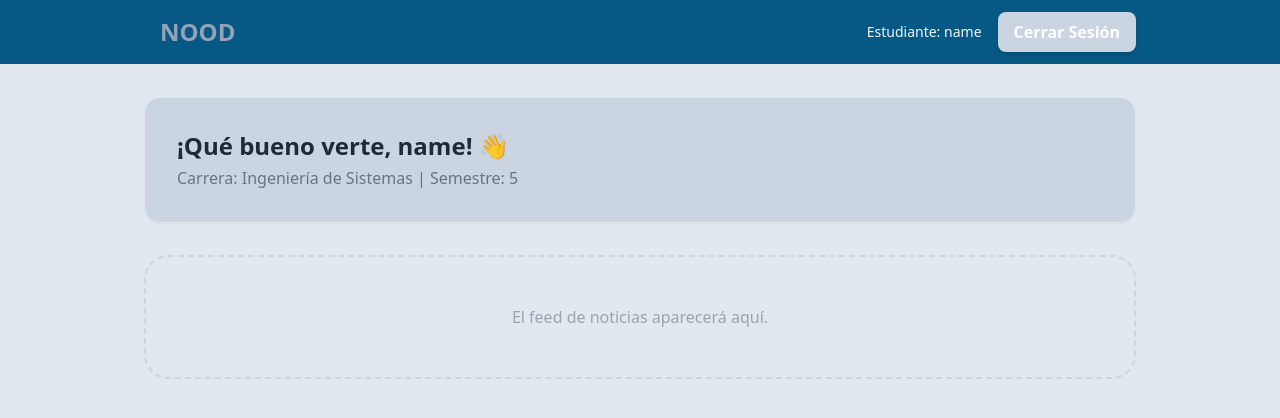
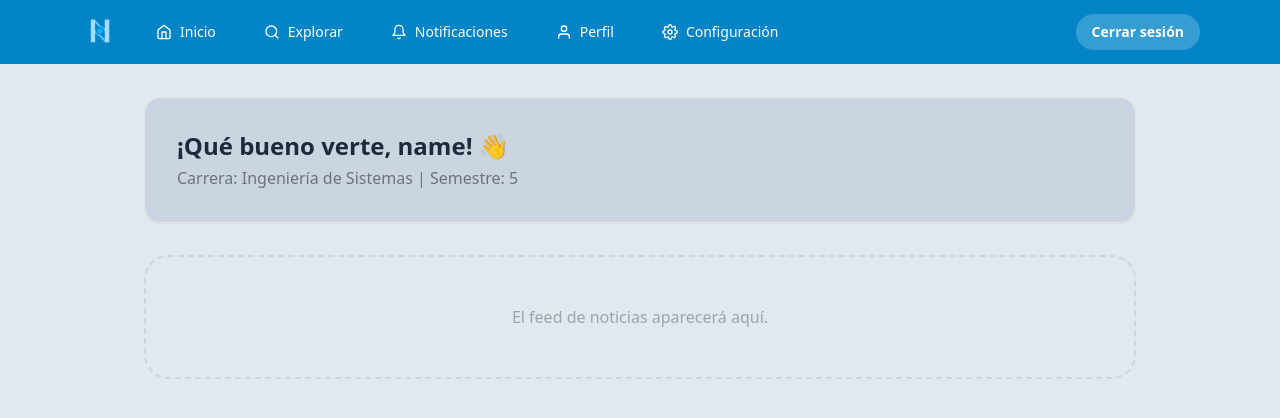
Before and after one commit to Andres-debug/Social-Media-PB-Front, a React (Vite) app: page / in a window 1280 px wide. Both pictures are taken after typing "name@example.com", "Sample123" into the empty fields and a click on the button "Ingresar". Shown: the top 418 px of the page. Built offline with nearby package versions, Linux system fonts and the light colour scheme.

Commit message:
Se crea la navbar para version desktop

```diff
--- a/package.json
+++ b/package.json
@@ -13,6 +13,7 @@
     "@tailwindcss/vite": "^4.2.1",
     "react": "^19.2.0",
     "react-dom": "^19.2.0",
+    "react-icons": "^5.6.0",
     "react-router-dom": "^7.13.1",
     "zustand": "^5.0.11"
   },
--- a/src/layout/Navbar.tsx
+++ b/src/layout/Navbar.tsx
@@ -1,9 +1,12 @@
+import { useState } from 'react';
+import { useNavigate } from 'react-router-dom';
 import { useUserStore } from '../context/useUserStore';
-import { useNavigate } from 'react-router-dom';
-import { Button } from '../layout/iu/Button';
+import { FiHome, FiSearch, FiBell, FiUser, FiSettings, FiMenu, FiX } from 'react-icons/fi';
+import NoodLogo from '../assets/Nood_Logo.png';
 
 export const Navbar = () => {
-  const { user, logout } = useUserStore();
+  const [isMenuOpen, setIsMenuOpen] = useState(false);
+  const logout = useUserStore((state) => state.logout);
   const navigate = useNavigate();
 
   const handleLogout = () => {
@@ -11,19 +14,90 @@ export const Navbar = () => {
     navigate('/');
   };
 
+  const toggleMenu = () => setIsMenuOpen((current) => !current);
+
   return (
-    <nav className="bg-sky-900 border-b sticky top-0 z-50">
-      <div className="max-w-5xl mx-auto px-4 h-16 flex items-center justify-between">
-        <span className="text-2xl font-black text-sky-300 p-4">NOOD</span>
-        <div className="flex items-center gap-4">
-          <span className="text-sm font-medium text-sky-50 hidden sm:block">
-            Estudiante: {user?.name}
-          </span>
-          <Button onClick={handleLogout} className="text-black bg-sky-200">
-            Cerrar Sesión
-          </Button>
+    <nav className="bg-sky-700 border-b sticky top-0 left-0 right-0 z-50">
+      <div className="max-w-6xl mx-auto px-4 h-12 md:h-16 relative">
+        <div className="absolute inset-0 flex items-center justify-center pointer-events-none md:hidden">
+          <img src={NoodLogo} alt="Nood logo" className="h-8 w-auto" />
+        </div>
+
+        <div className="relative z-10 flex items-center justify-between h-12 md:h-16">
+          <button
+            onClick={toggleMenu}
+            className="md:hidden rounded-full p-1 text-white bg-white/10 hover:bg-white/20 focus:outline-none focus:ring-2 focus:ring-white"
+            aria-label={isMenuOpen ? 'Cerrar menú' : 'Abrir menú'}
+          >
+            {isMenuOpen ? <FiX className="h-4 w-4" /> : <FiMenu className="h-4 w-4" />}
+          </button>
+
+          <div className="hidden md:flex items-center gap-6">
+            <img src={NoodLogo} alt="Logo" className="h-10 w-10 object-contain" />
+
+            <button className="rounded-full px-3 py-2 text-sm font-medium text-white hover:bg-sky-500/80 flex items-center gap-2">
+              <FiHome className="h-4 w-4" />
+              <span>Inicio</span>
+            </button>
+            <button className="rounded-full px-3 py-2 text-sm font-medium text-white hover:bg-sky-500/80 flex items-center gap-2">
+              <FiSearch className="h-4 w-4" />
+              <span>Explorar</span>
+            </button>
+            <button className="rounded-full px-3 py-2 text-sm font-medium text-white hover:bg-sky-500/80 flex items-center gap-2">
+              <FiBell className="h-4 w-4" />
+              <span>Notificaciones</span>
+            </button>
+            <button className="rounded-full px-3 py-2 text-sm font-medium text-white hover:bg-sky-500/80 flex items-center gap-2">
+              <FiUser className="h-4 w-4" />
+              <span>Perfil</span>
+            </button>
+            <button className="rounded-full px-3 py-2 text-sm font-medium text-white hover:bg-sky-500/80 flex items-center gap-2">
+              <FiSettings className="h-4 w-4" />
+              <span>Configuración</span>
+            </button>
+          </div>
+
+          <button
+            onClick={handleLogout}
+            className="hidden md:inline-flex rounded-full bg-white/20 px-4 py-2 text-sm font-semibold text-white hover:bg-white/30"
+          >
+            Cerrar sesión
+          </button>
         </div>
       </div>
+
+      {isMenuOpen && (
+        <div className="md:hidden border-t border-sky-600 bg-sky-700 px-3 pb-3">
+          <div className="flex flex-col gap-2 pt-2">
+            <button className="w-full rounded-2xl px-3 py-2 text-left text-sm font-medium text-white hover:bg-sky-500/80 flex items-center gap-3">
+              <FiHome className="h-4 w-4" />
+              <span>Inicio</span>
+            </button>
+            <button className="w-full rounded-2xl px-3 py-2 text-left text-sm font-medium text-white hover:bg-sky-500/80 flex items-center gap-3">
+              <FiSearch className="h-4 w-4" />
+              <span>Explorar</span>
+            </button>
+            <button className="w-full rounded-2xl px-3 py-2 text-left text-sm font-medium text-white hover:bg-sky-500/80 flex items-center gap-3">
+              <FiBell className="h-4 w-4" />
+              <span>Notificaciones</span>
+            </button>
+            <button className="w-full rounded-2xl px-3 py-2 text-left text-sm font-medium text-white hover:bg-sky-500/80 flex items-center gap-3">
+              <FiUser className="h-4 w-4" />
+              <span>Perfil</span>
+            </button>
+            <button className="w-full rounded-2xl px-3 py-2 text-left text-sm font-medium text-white hover:bg-sky-500/80 flex items-center gap-3">
+              <FiSettings className="h-4 w-4" />
+              <span>Configuración</span>
+            </button>
+            <button
+              onClick={handleLogout}
+              className="w-full rounded-2xl bg-white/20 px-3 py-2 text-sm font-semibold text-white hover:bg-white/30"
+            >
+              Cerrar sesión
+            </button>
+          </div>
+        </div>
+      )}
     </nav>
   );
 };
```
Also changed, not shown: src/assets/Nood_Logo.png (added), 1 other file (tests, documents, lock files or other folders).
